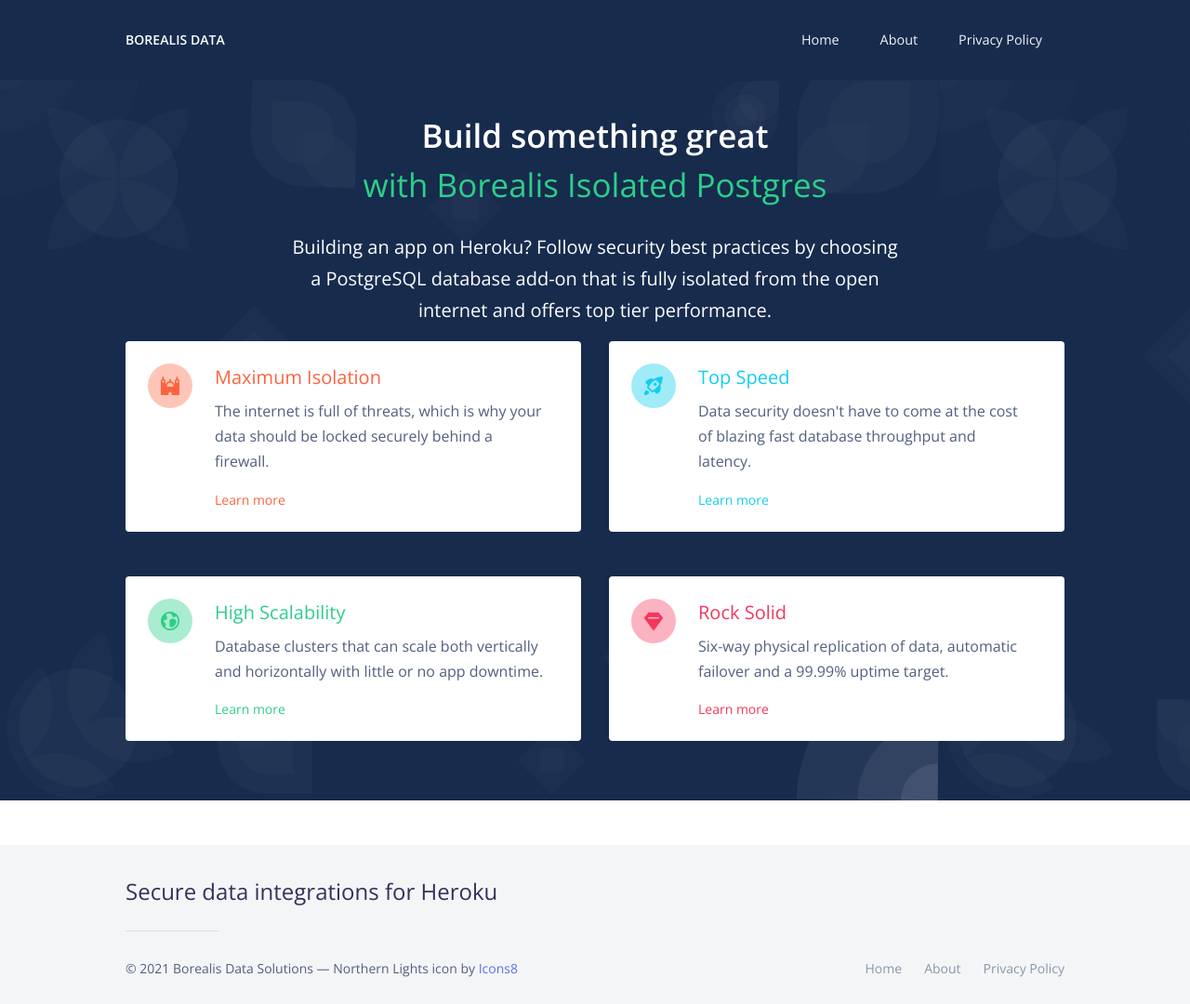
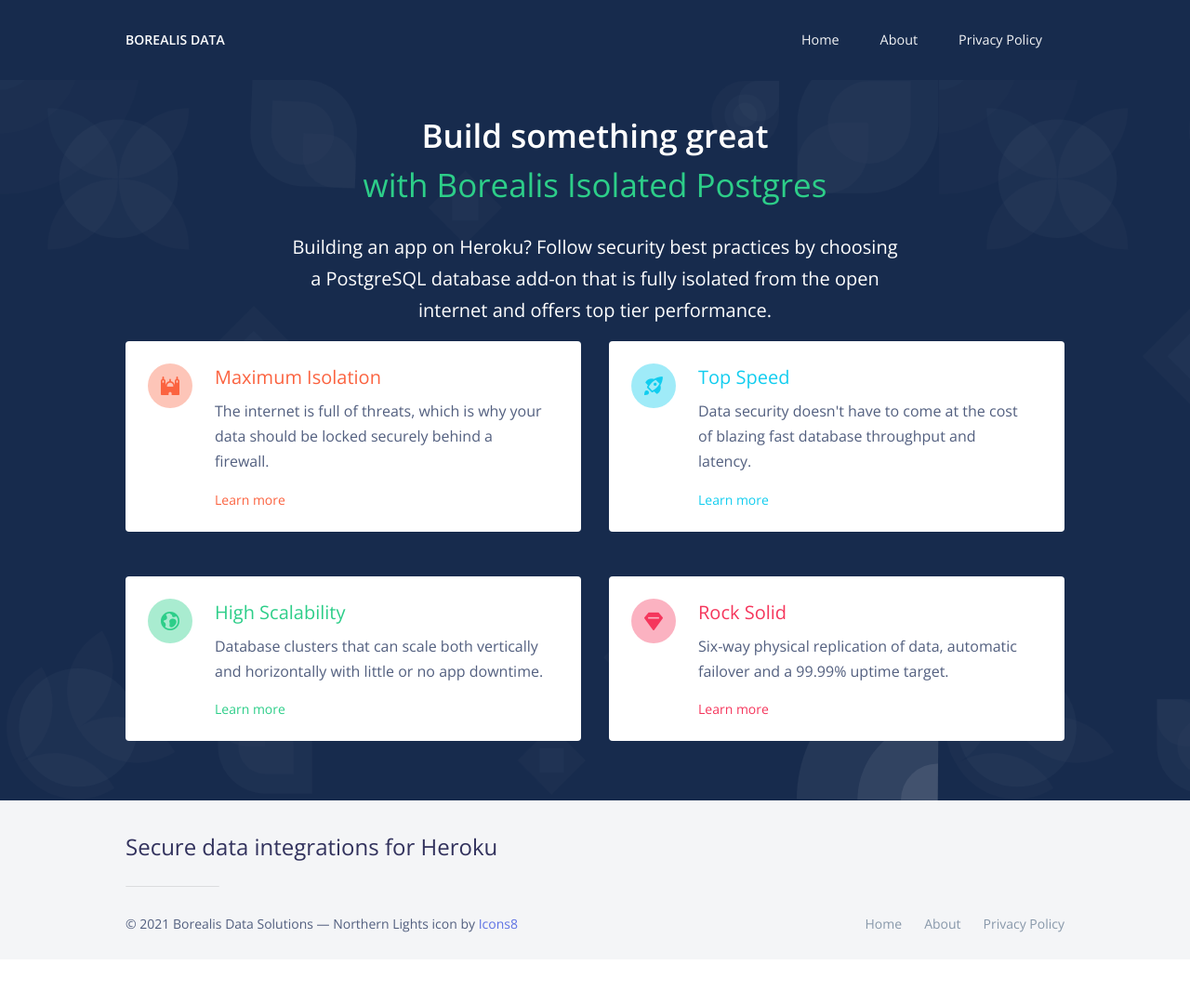
Before and after one commit to OldSneerJaw/borealis-data-www, a Jekyll site: the page built from index.html, in a window 1280 px wide. Shown: the whole page at 93% size. Built offline with Jekyll 4.4.1, drawn with Linux system fonts in a browser that asks for light colours; nearby versions of some CDN libraries; after the commit the page ends 1032 px from its top, so only the background shows below that.

Commit message:
Fix footer gap
Adjusts the layout of the footer to remove the gap between the content and footer on the index page. Also renames `index.md` to `index.html` to reflect the fact that it contains HTML.

```diff
--- a/_includes/components/features/feature-summary.html
+++ b/_includes/components/features/feature-summary.html
@@ -1,4 +1,4 @@
-<div class="section features-3 my-5" style="background-image: url('{{ '/assets/img/ill/p31.svg' | relative_url }}')">
+<div class="section features-3 mt-5" style="background-image: url('{{ '/assets/img/ill/p31.svg' | relative_url }}')">
   <div class="container">
     <div class="row text-center justify-content-center">
       <div class="col-lg-8">
--- a/_includes/footer.html
+++ b/_includes/footer.html
@@ -1,4 +1,4 @@
-<footer class="footer mt-5 pt-4">
+{% if page.url == "/" %}<footer class="footer pt-4">{% else %}<footer class="footer mt-5 pt-4">{% endif %}
   <div class="container">
     <div class="row row-grid align-items-center mb-2 mt-2">
       <div class="col-lg-6">
```
Also changed, not shown: index.html (renamed from index.md).
